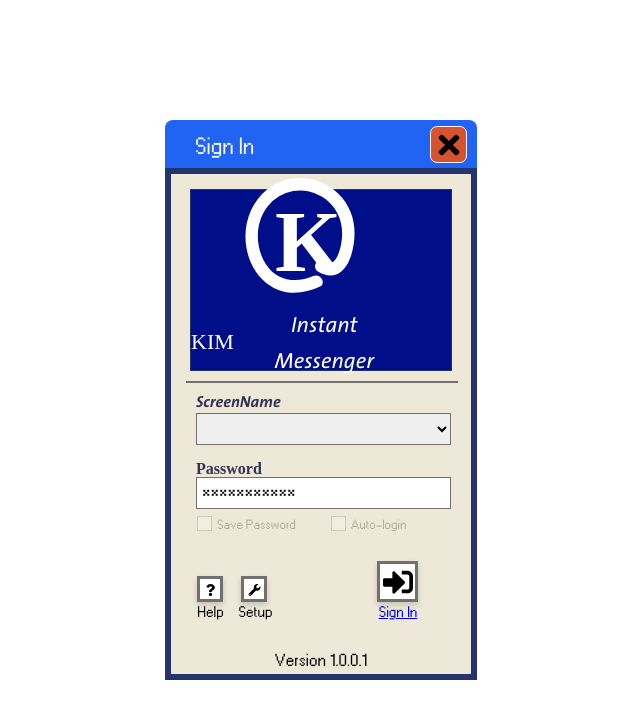
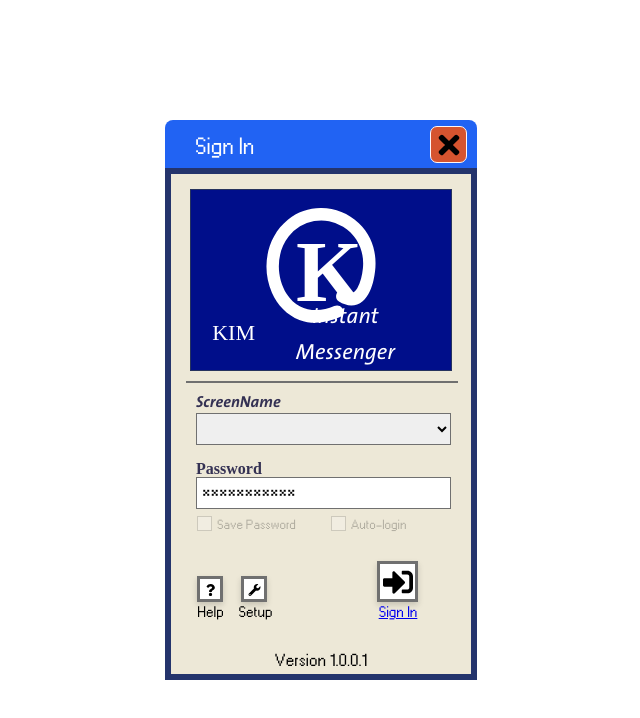
Before and after one commit to kmchuc/old-portfolio, a React (Create React App) app: page /#/ in a window 1280 px wide. Shown: the top 718 px of the page, without its empty margins (319-959 px from the left). Built offline with nearby package versions, Linux system fonts and the light colour scheme.

Commit message:
finished styling for landing page and moved all components to their own directories

```diff
--- a/src/App.js
+++ b/src/App.js
@@ -2,7 +2,8 @@ import React from 'react';
 import './App.css';
 import { HashRouter, Route } from 'react-router-dom';
 import Homepage from './components/Homepage/Homepage';
-import Loadingpage from './components/LoadingPage/Loadingpage'
+import Loadingpage from './components/LoadingPage/Loadingpage';
+import Projects from './components/Projects/Projects';
 
 function App() {
   return (
@@ -10,7 +11,7 @@ function App() {
       <div className='App'>
         <Route exact path="/" component={Homepage} />
         <Route path="/loadingpage" component={Loadingpage} />
-
+        <Route path='/projects' component={Projects} />
       </div>
     </HashRouter>
   );
--- a/src/components/Homepage/styled.js
+++ b/src/components/Homepage/styled.js
@@ -60,6 +60,7 @@ export const LoginWindow = styled.div`
   display: flex;
   flex-direction: column;
   justify-content: center;
+  align-items: center;
   width: 260px;
   height: 180px;
   color: white;
@@ -73,13 +74,15 @@ export const LoginWindow = styled.div`
 export const KimLogoDiv = styled.div`
   justify-content: center;
   align-items: center;
-  height: 20vh;
+  height: 10vh;
   width: 17vw;
+  margin-top: 15px;
 `;
 
 export const KimLogo = styled.img`
   height: 120px;
   width: 120px;
+  margin-top: 5px;
 `;
 
 export const LoginWindowText = styled.div`
@@ -89,6 +92,7 @@ export const LoginWindowText = styled.div`
   align-items: center;
   height: 10vh;
   width: 17vw;
+  margin-top: 10px;
 `;
 
 export const Kim = styled.p`
--- /dev/null
+++ b/src/components/Projects/Projects.js
@@ -0,0 +1,17 @@
+import React from 'react';
+import {
+  ProjectsContainer,
+  ProjectsTitle
+} from './styled'
+
+const Projects = () => {
+  return(
+    <ProjectsContainer>
+      <ProjectsTitle>
+        <p>Channels</p>
+      </ProjectsTitle>
+    </ProjectsContainer>
+  )
+}
+
+export default Projects;
--- /dev/null
+++ b/src/components/Projects/styled.js
@@ -0,0 +1,14 @@
+import styled from 'styled-components';
+
+export const ProjectsContainer = styled.div`
+    display: flex;
+    flex-direction: column;
+    align-items: center;
+    justify-content: center;
+    height: 100vh;
+    width: 100vw;
+`;
+
+export const ProjectsTitle = styled.h1`
+
+`;
```
Also changed, not shown: src/components/Channels.js (deleted, +0 -17 lines), src/components/AboutMe/AboutMe.js (renamed from src/components/AboutMe.js).
